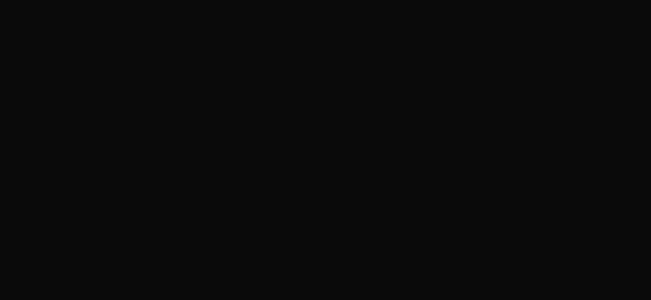
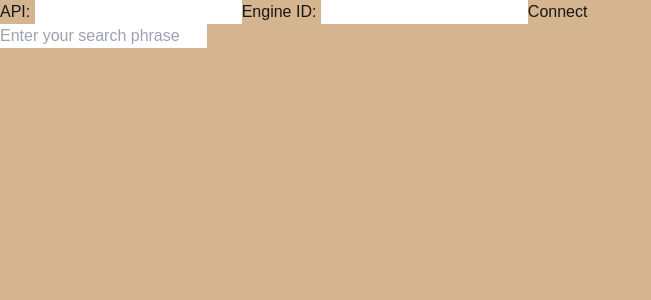
Before and after one commit to Cyclone1070/spyglass, a Next.js app: page / in a window 1280 px wide. Shown: the top 300 px of the page, without its empty margins (0-651 px from the left). Built offline with nearby package versions, Linux system fonts and the light colour scheme.

Commit message:
added simple page structure

```diff
--- a/src/app/globals.css
+++ b/src/app/globals.css
@@ -2,35 +2,19 @@
 @tailwind components;
 @tailwind utilities;
 
-/* :root {
-  --background: #ffffff;
-  --foreground: #171717;
+:root {
+	--background: #d4b58f;
+	--foreground: #171717;
 }
 
-@media (prefers-color-scheme: dark) {
+/* @media (prefers-color-scheme: dark) {
   :root {
     --background: #0a0a0a;
     --foreground: #ededed;
   }
 } */
-:root {
-	--background: #0a0a0a;
-	--foreground: #ededed;
-}
-
 body {
 	color: var(--foreground);
 	background: var(--background);
 	font-family: Arial, Helvetica, sans-serif;
 }
-
-.gsc-control-cse {
-	background-color: var(--background) !important;
-	border: none !important;
-}
-.gsc-input {
-	background: none !important;
-}
-.gsc-input-box {
-	border-radius: 5px !important;
-}
--- a/src/app/page.tsx
+++ b/src/app/page.tsx
@@ -1,10 +1,41 @@
 "use client";
-import { SearchBar } from "./ui/SearchBar";
+import { useEffect, useState } from "react";
+import { SearchBar } from "./ui/app/SearchBar";
+import { Result } from "./type";
+import { SearchResult } from "./ui/app/SearchResult";
 
 export default function App() {
+	const [api, setApi] = useState<string | null>(null);
+	const [cx, setCx] = useState<string | null>(null);
+	const [result, setResult] = useState<Result[] | null>(null);
+
+	function handleSubmit(e: React.FormEvent<HTMLFormElement>) {
+		e.preventDefault();
+		const formData = new FormData(e.currentTarget);
+		localStorage.setItem("api", formData.get("api") as string);
+		localStorage.setItem("cx", formData.get("cx") as string);
+		setApi(formData.get("api") as string);
+		setCx(formData.get("cx") as string);
+	}
+	useEffect(() => {
+		const api = localStorage.getItem("api");
+		const cx = localStorage.getItem("cx");
+		if (api) setApi(api);
+		if (cx) setCx(cx);
+	}, []);
 	return (
-		<div className="text-black mx-auto mt-[30vh] w-[70vw] ">
-			<SearchBar />
+		<div className="flex flex-col items-center gap-4 p-3">
+			{(!api || !cx) && (
+				<form action="" className="grid grid-cols-[1fr_2fr] grid-rows-2 gap-2" onSubmit={handleSubmit}>
+					<label htmlFor="api">API: </label>
+					<input type="text" name="api" id="api" className="border"/>
+					<label htmlFor="cx">Engine ID: </label>
+					<input type="text" name="cx" id="cx" className="border" />
+					<button className="col-start-2 border border-black">Connect</button>
+				</form>
+			)}
+			<SearchBar api={api} cx={cx} setResult={setResult} className="mt-[28vh] w-[70vw]" />
+			<SearchResult result={result} />
 		</div>
 	);
 }
--- a/src/app/ui/SearchBar.tsx
+++ /dev/null
@@ -1,12 +0,0 @@
-import React, { useEffect } from "react";
-
-export function SearchBar() {
-	useEffect(() => {
-		const script = document.createElement("script");
-		script.src = "https://cse.google.com/cse.js?cx=c321272d7a06c4961";
-		script.async = true;
-		document.body.appendChild(script);
-	}, []);
-
-	return <div className="gcse-search"></div>;
-}
--- /dev/null
+++ b/src/app/ui/app/SearchBar.tsx
@@ -0,0 +1,38 @@
+import React from "react";
+import { fetchSearchResult } from "@/app/lib/app/fetchSearchResult";
+import { Result } from "@/app/type";
+
+interface Props {
+	api: string | null;
+	cx: string | null;
+	setResult: React.Dispatch<React.SetStateAction<Result[] | null>>;
+	className?: string;
+}
+
+export function SearchBar({ api, cx, setResult, className }: Props) {
+	return (
+		<form className="" action="GET" onSubmit={handleSubmit}>
+			<input
+				id="search"
+				name="search"
+				className={`outline-none p-2 rounded-md border ${className}`}
+				placeholder="Enter your search phrase"
+				type="text"
+			/>
+		</form>
+	);
+
+	function handleSubmit(e: React.FormEvent<HTMLFormElement>) {
+		if (api && cx) {
+			e.preventDefault();
+			const formData = new FormData(e.currentTarget);
+			const query = formData.get("search") as string;
+			fetchSearchResult(query, api, cx).then((data) => {
+				console.log(data);
+				setResult(data.items);
+			});
+		} else {
+			alert("Please enter API and Search Engine ID first");
+		}
+	}
+}
--- /dev/null
+++ b/src/app/ui/app/SearchResult.tsx
@@ -0,0 +1,27 @@
+import { Result } from "@/app/type";
+import React from "react";
+import sanitizeHtml from "sanitize-html";
+
+interface Props {
+	result: Result[] | null;
+}
+export function SearchResult({ result }: Props) {
+	return (
+		<>
+			{result ? (
+				/* page container */
+				<div className="grid grid-cols-5 gap-3">
+					{/* item cards */}
+					{result.map((item) => (
+						<div key={item.link} className="flex flex-col shadow-md p-2 gap-2 rounded-md bg-[#decaab]">
+							<div>{item.displayLink}</div>
+							<div dangerouslySetInnerHTML={{__html: sanitizeHtml(item.htmlTitle)}}></div>
+							<div dangerouslySetInnerHTML={{__html: sanitizeHtml(item.htmlSnippet)}}></div>
+							<div dangerouslySetInnerHTML={{__html: sanitizeHtml(item.htmlFormattedUrl)}}></div>
+						</div>
+					))}
+				</div>
+			) : null}
+		</>
+	);
+}
```
